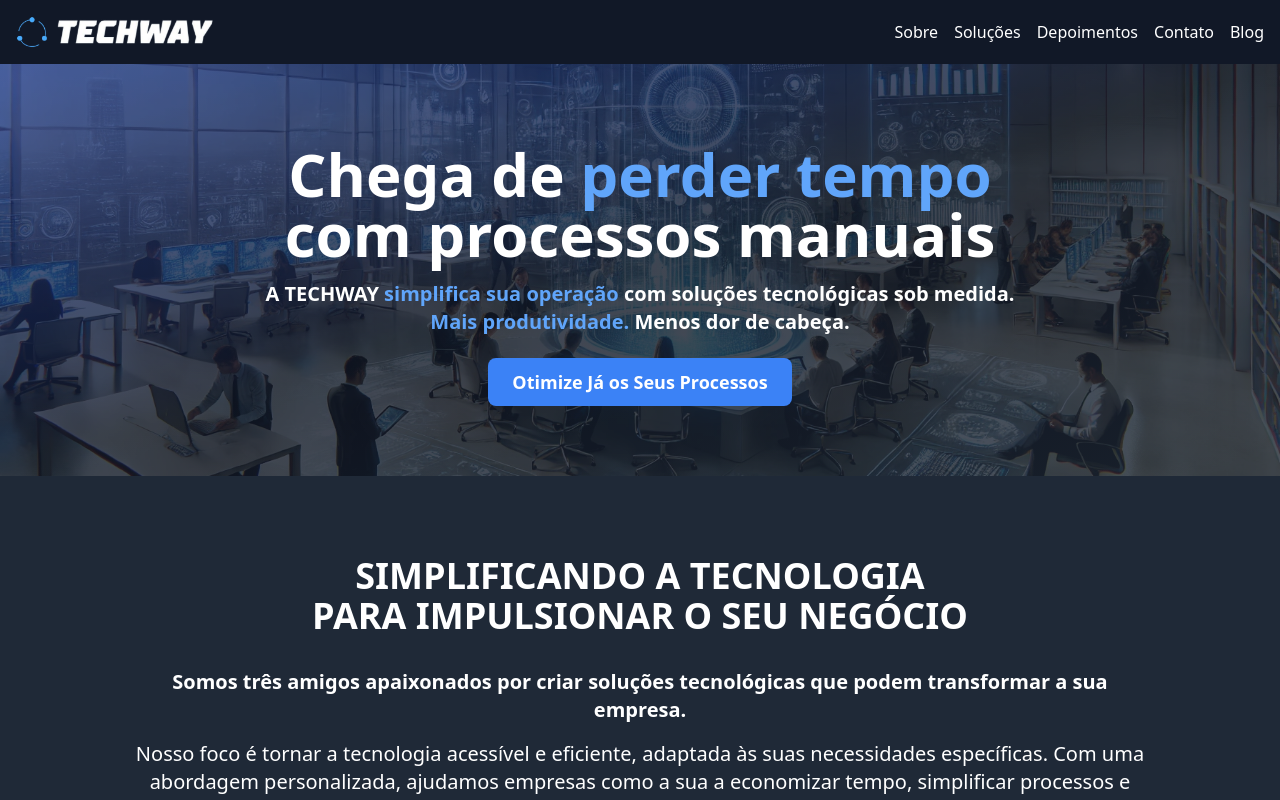
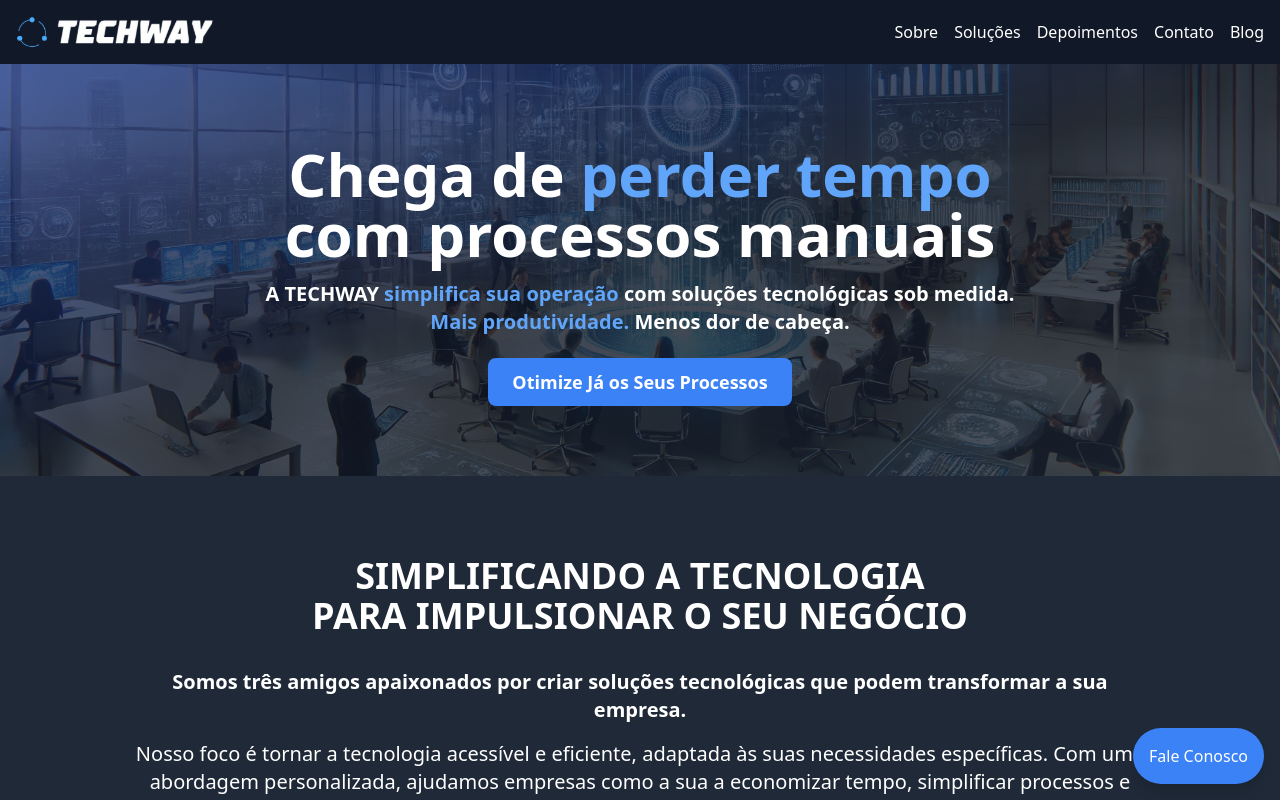
Before and after one commit to Techwayteam/techway-site, a Next.js app: page / in a window 1280 px wide. Shown: the top 800 px of the page. Built offline with nearby package versions, Linux system fonts and the light colour scheme.

Commit message:
Update index.tsx

```diff
--- a/pages/index.tsx
+++ b/pages/index.tsx
@@ -4,6 +4,7 @@ import dynamic from 'next/dynamic'
 import { UserCheck, TrendingUp, Zap, BarChart2, Wrench } from 'lucide-react'
 import Header from '../components/Header'
 import Footer from '../components/Footer'
+import ContactChat from '../components/ContactChat';
 
 const DynamicTestimonials = dynamic(() => import('../components/Testimonials'), {
   loading: () => <p>Carregando depoimentos...</p>,
@@ -173,6 +174,8 @@ const Home: React.FC = () => {
 
         <Footer />
 
+        <ContactChat />
+
       </main>
     </div>
   )
```
